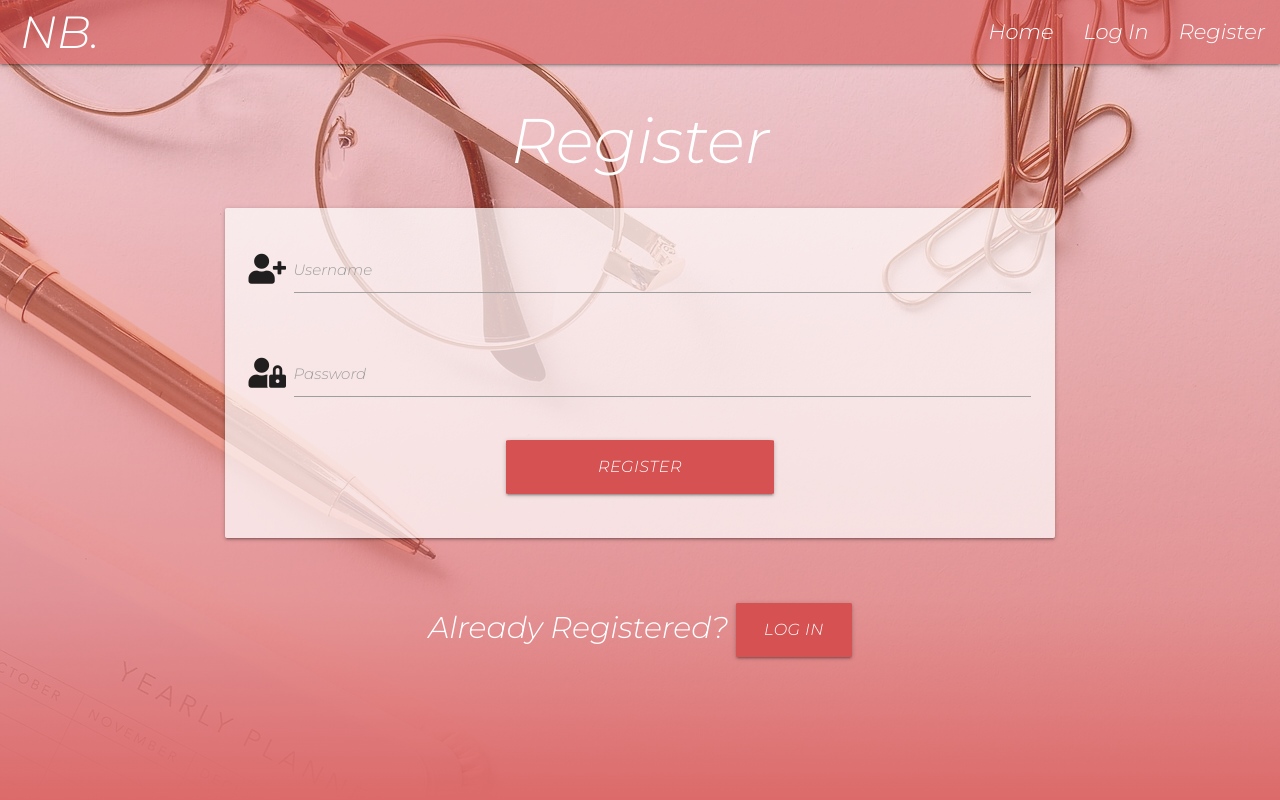
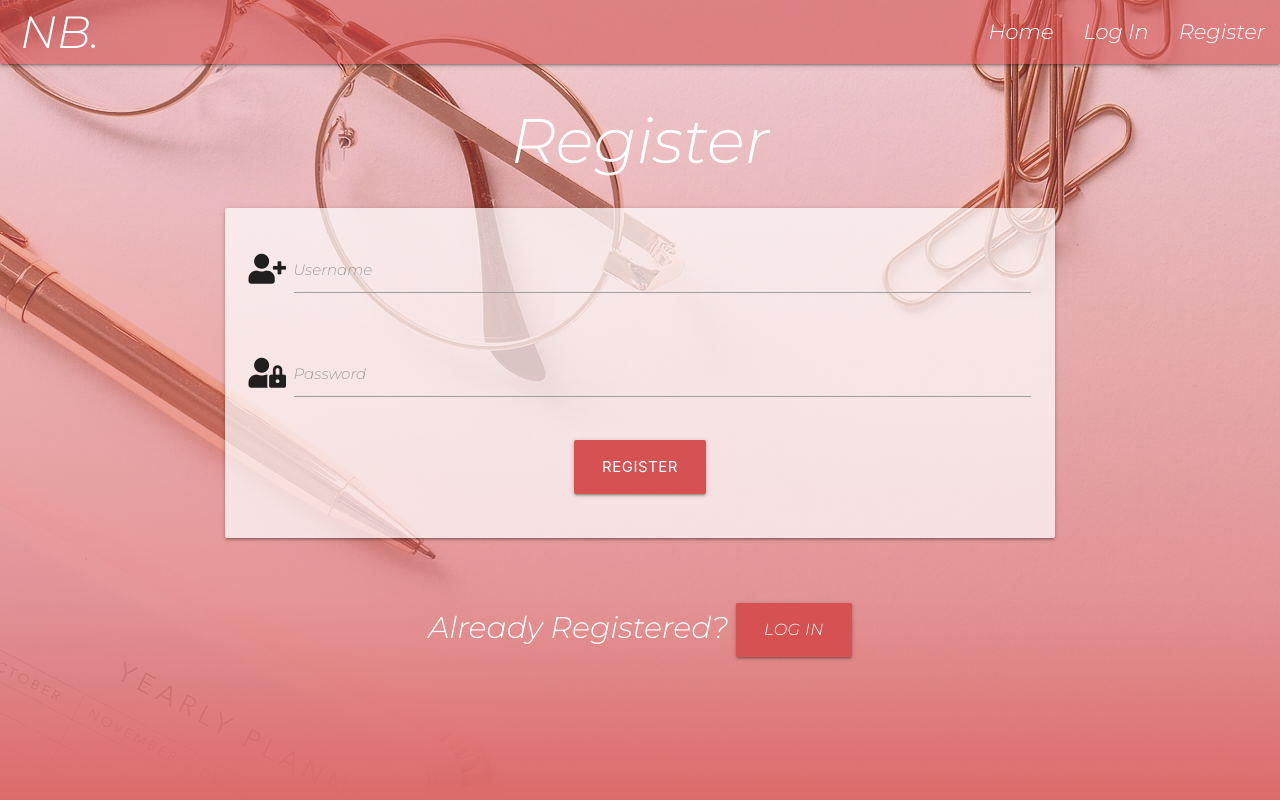
Before and after one commit to Code-Institute-Submissions/Ms3-project-3, a Flask app: page /register in a window 1280 px wide. Run offline with Flask 2, Linux system fonts and the light colour scheme; some libraries are stand-ins or nearby versions.

Commit message:
fixed the buttons color and hover, code validating HTML

```diff
--- a/static/css/style.css
+++ b/static/css/style.css
@@ -80,7 +80,16 @@ nav .brand-logo {
     font-size: 16px;
 }
 
+.login-container button,
+.register-container button {
+    background-color: rgba(214, 81, 81, 1);
+}
+
 #btn-hover:hover {
+    background-color: rgba(214, 81, 81, 0.4);
+}
+
+.btn-hover:hover {
     background-color: rgba(214, 81, 81, 0.4);
 }
 
--- a/templates/home.html
+++ b/templates/home.html
@@ -12,10 +12,9 @@
     <!-- Icon -->
     <link rel="icon" type="image/x-icon" href="../static/images/icon.png" />
     <!-- script for emailjs -->
-    <script type="text/javascript"
-        src="https://cdn.jsdelivr.net/npm/emailjs-com@2/dist/email.min.js">
+    <script src="https://cdn.jsdelivr.net/npm/emailjs-com@2/dist/email.min.js">
     </script>
-    <script type="text/javascript">
+    <script>
     (function(){
         emailjs.init("user_wezMwo0gacIqmeKDwVn98");
     })();
@@ -94,9 +93,9 @@
         <!-- Main Headline Buttons -->
         <div class="btn-container">
             <div class="row">
-                <div id="btn-home" class="col s12 center-align">
-                    <a href="{{ url_for('login') }}" id="btn-hover" class="waves-effect waves-light btn-large">Log In</a>
-                    <a href="{{ url_for('register') }}" id="btn-hover" class="waves-effect waves-light btn-large">Register</a>
+                <div class="col s12 center-align btn-container">
+                    <a href="{{ url_for('login') }}" class="waves-effect waves-light btn-large btn-hover">Log In</a>
+                    <a href="{{ url_for('register') }}" class="waves-effect waves-light btn-large btn-hover">Register</a>
                 </div>
             </div>
         </div>
--- a/templates/register.html
+++ b/templates/register.html
@@ -32,10 +32,14 @@
                         </div>
                     </div>
                     <!-- Register -->
-                    <div class="row">
-                        <button id="general-btn" type="submit" class="col s4 offset-s4 btn-large">
-                            Register
-                        </button>
+                    <div class="register-container">
+                        <div class="row">
+                            <div class="col s12 center-align">
+                                <button id="btn-hover" type="submit" class="btn-large">
+                                    Register
+                                </button>
+                            </div>
+                        </div>
                     </div>
                 </div>
             </form>
```
Also changed, not shown: templates/login.html (+7 -5 lines).
